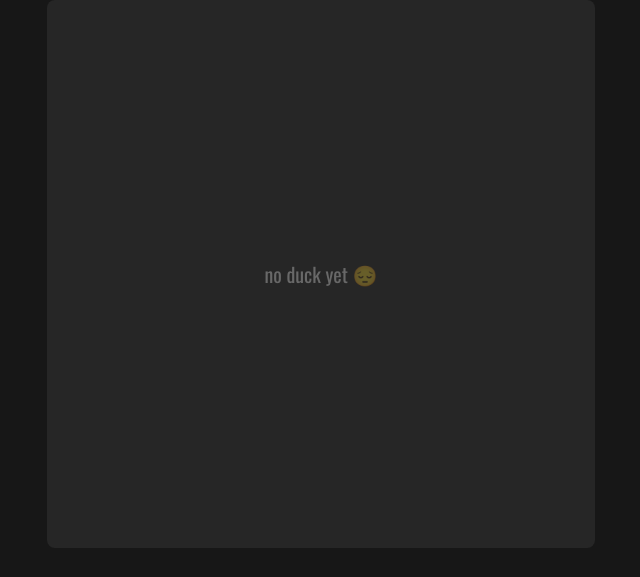
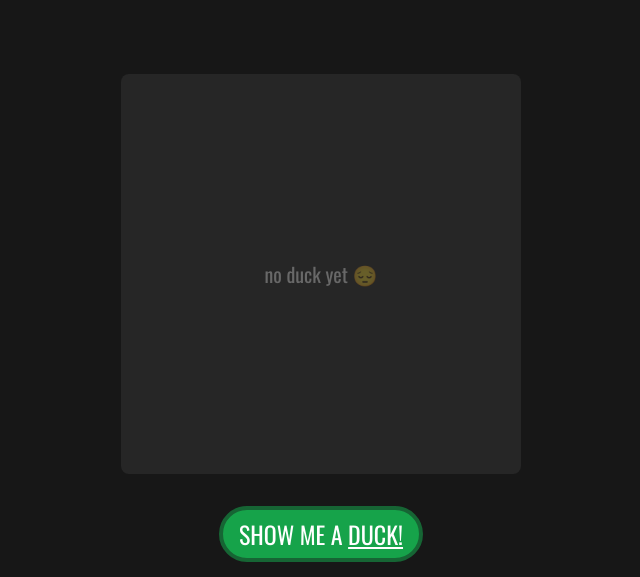
Before and after one commit to OnlyJesen/showMeADuck, a plain HTML site: page index.html in a window 1280 px wide. Shown: the top 577 px of the page, without its empty margins (319-959 px from the left). Drawn offline with nearby package versions, Linux system fonts and the light colour scheme.

Commit message:
rtcgvuhbijnk

```diff
--- a/index.html
+++ b/index.html
@@ -12,7 +12,7 @@
 </head>
 <body class="flex flex-col justify-center items-center h-[100vh] w-full overflow-hidden bg-neutral-900">
     <canvas id="confetti" class="absolute -z-30 w-full h-full top-0 left-0 pointer-events-none"></canvas>
-    <div id="duckImageContainer" class="min-h-3/4 h-3/4 aspect-square bg-neutral-800 rounded-lg flex justify-center items-center relative overflow-hidden pointer-events-none">
+    <div id="duckImageContainer" class="min-h-1/2 h-1/2 aspect-square bg-neutral-800 rounded-lg flex justify-center items-center relative overflow-hidden pointer-events-none">
         <img id="duckimg" class="max-h-full h-auto w-auto mx-auto z-10 opacity-0" src="" alt="duck" />
         <div class="w-full h-full absolute flex items-center justify-center flex-col">
             <img id="loadingIMG" class="h-32 hidden opacity-30 mb-8" src="https://i.gifer.com/embedded/download/XOsX.gif" alt="loadingDuck" />
```
